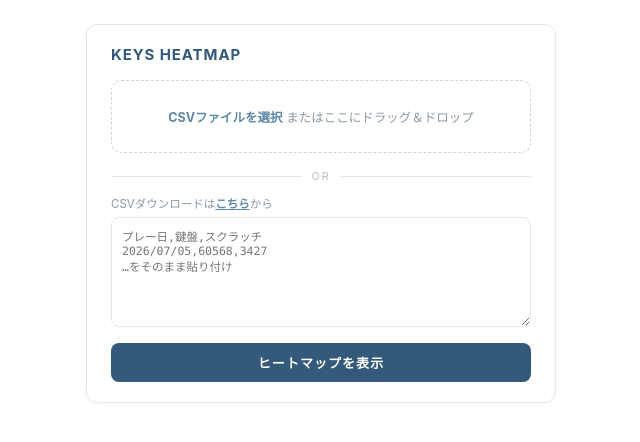
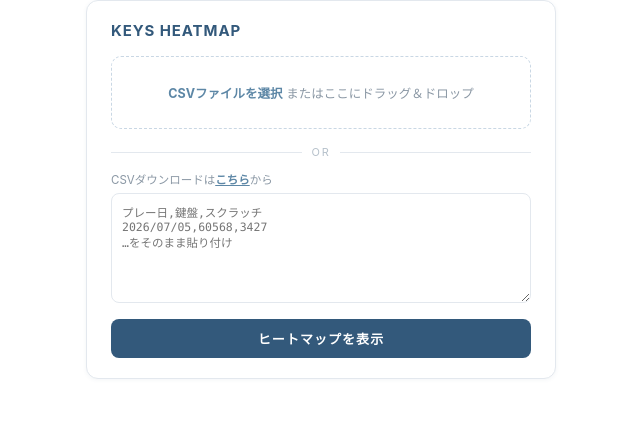
Before and after one commit to yvr1-c1ph3r/daken-heatmap, a plain HTML site: page index.html in a window 1280 px wide. Shown: the whole page, without its empty margins (319-959 px from the left). Drawn offline with Linux system fonts and the light colour scheme.

Commit message:
Add files via upload

```diff
--- a/index.html
+++ b/index.html
@@ -6,7 +6,7 @@
 <title>KEYS Heatmap</title>
 <style>
   body { font-family: Inter, -apple-system, "Segoe UI", "Hiragino Sans", Meiryo, sans-serif;
-         margin: 0; padding: 24px; color: #2c3a47; background: transparent;
+         margin: 0; padding: 0; color: #2c3a47; background: transparent;
          display: flex; justify-content: center; }
   .card { background: #fff; border: 1px solid #e3e8ee; border-radius: 12px;
           padding: 20px 24px; box-shadow: 0 1px 4px rgba(51,89,123,.06); display: inline-block; }
```
